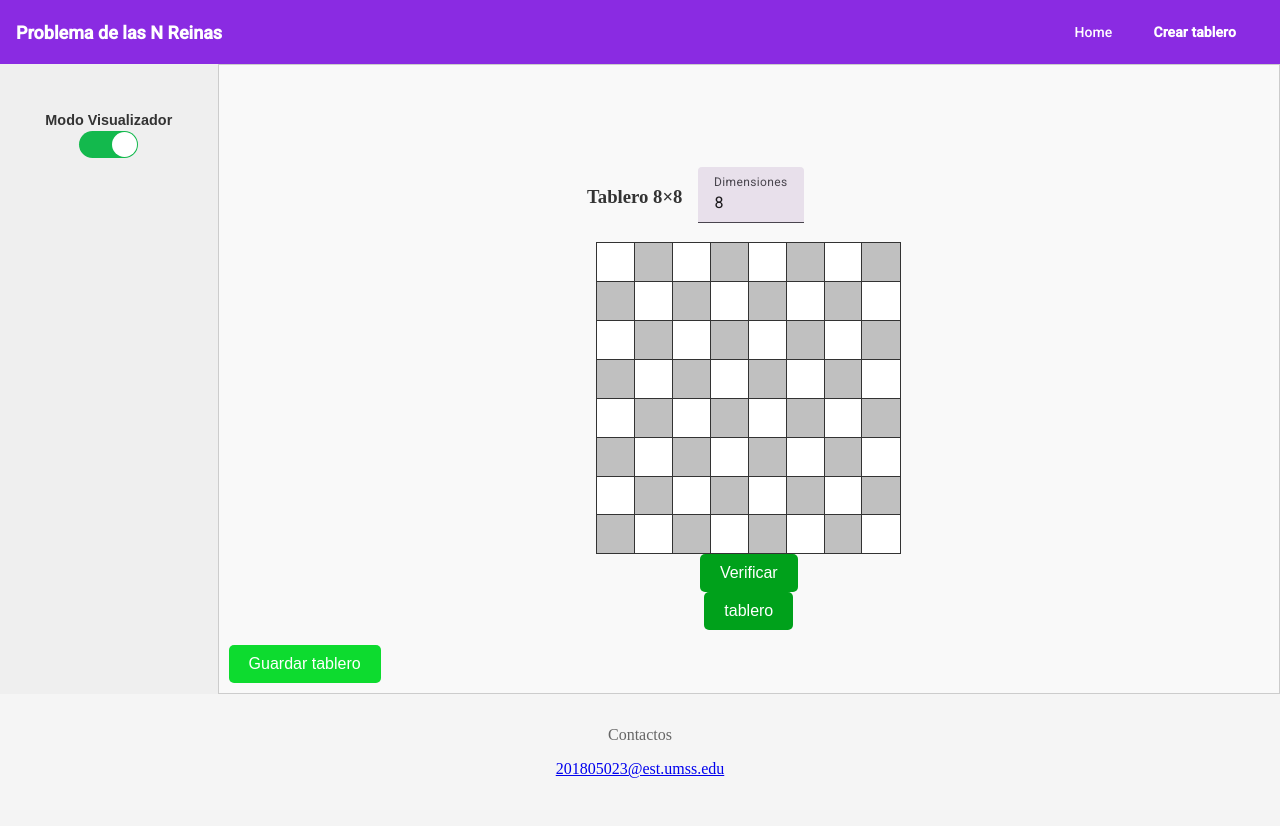
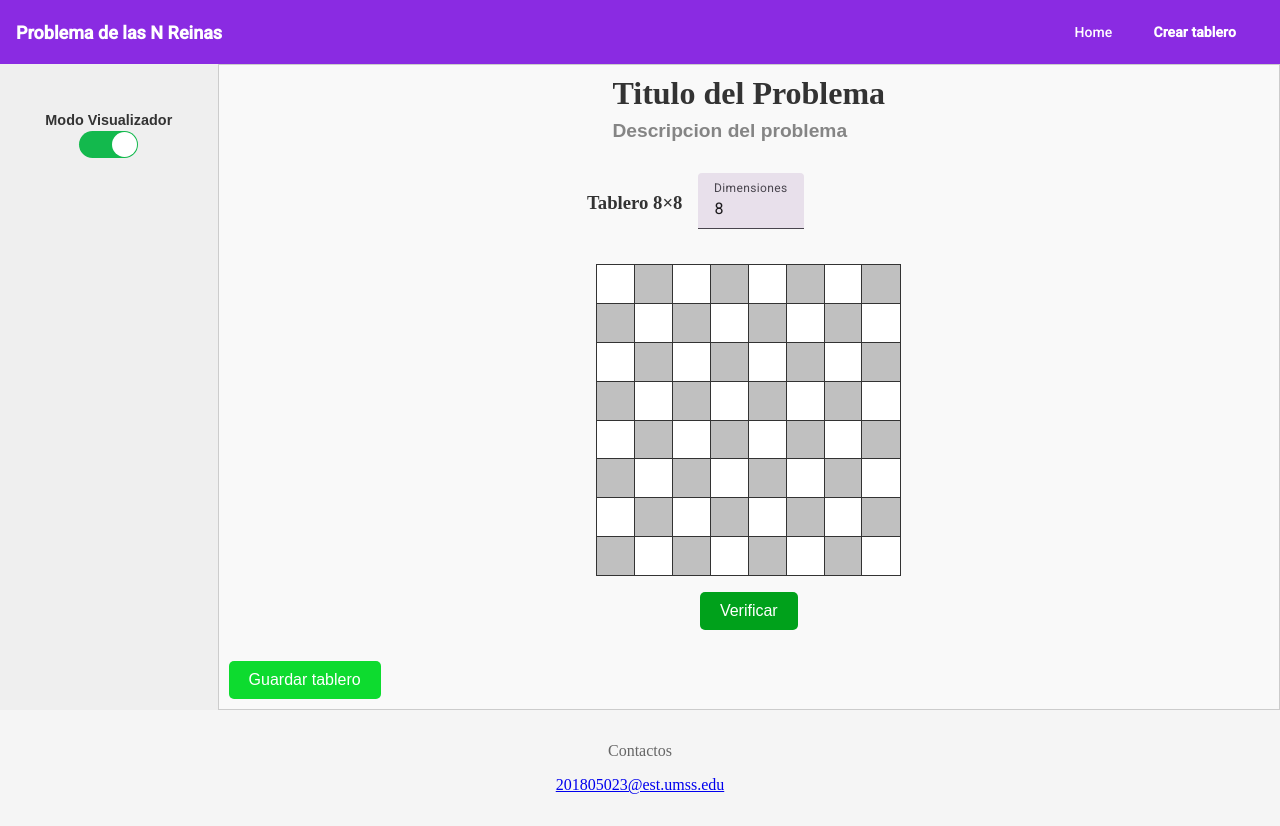
Before and after one commit to Frosmin/Proyecto_progra_web, an Angular app in the folder frontend/angular/: page /crear in a window 1280 px wide. Both pictures are taken after a click on the element 108 px from the left and 144 px from the top of the page. Built offline with nearby package versions, Linux system fonts and the light colour scheme.

Commit message:
feat: mejorar los estilos de los titulos y agregar espaciado entre los componentes

```diff
--- a/frontend/angular/src/app/board/board.component.html
+++ b/frontend/angular/src/app/board/board.component.html
@@ -49,9 +49,9 @@
     </div>
 
       <div class="btn-container">
-      <button class="creational-btn" (click)="console()">
+      <!-- <button class="creational-btn" (click)="console()">
         tablero
-      </button>
+      </button> -->
     </div>
     }
   </div>
--- a/frontend/angular/src/app/board/board.component.scss
+++ b/frontend/angular/src/app/board/board.component.scss
@@ -41,6 +41,7 @@
     display: flex;
     flex-direction: column;
     align-items: center;
+    gap: 1rem;
     height: 100%;
 
   }
--- a/frontend/angular/src/app/form/form.component.html
+++ b/frontend/angular/src/app/form/form.component.html
@@ -20,17 +20,20 @@
         <mat-form-field class="description">
           <mat-label>Titulo</mat-label>
           <!-- Vincula con ngModel a la propiedad boardTitle -->
-            <textarea matInput [(ngModel)]="boardTitle" name="boardTitle" rows="2" ></textarea>
+            <textarea matInput [(ngModel)]="boardTitle" name="boardTitle" rows="1" ></textarea>
         </mat-form-field>
         <mat-form-field class="description">
           <mat-label>Instrucciones del problema</mat-label>
           <!-- Vincula con ngModel a la propiedad boardDescription -->
-          <textarea matInput [(ngModel)]="boardDescription" name="boardDescription" rows="2" ></textarea>
+          <textarea matInput [(ngModel)]="boardDescription" name="boardDescription" rows="1" ></textarea>
         </mat-form-field>
       }@else{
-        <h2>{{boardTitle}}</h2>
-        <h3>{{boardDescription}}</h3>
+        <div class="board-header">
+          <h2>{{boardTitle ? boardTitle : "Titulo del Problema"}}</h2>
+          <h3>{{boardDescription ? boardDescription : "Descripcion del problema"}}</h3>
+        </div>
       }
+
 
 
     </div>
--- a/frontend/angular/src/app/form/form.component.scss
+++ b/frontend/angular/src/app/form/form.component.scss
@@ -84,6 +84,25 @@
     width: 70%;
 }
 
+.board-header{
+    // min-width: 40%;
+    margin-bottom: 1rem;
+    h2{
+        font-size: 2rem;
+        font-weight: bold;
+        margin: 0;
+        font-family: serif;
+        margin-bottom: 0.5rem;
+    }
+    h3{
+        font-size: 1.2rem;
+        font-family: sans-serif;
+        color: #858585;
+        font-weight: bold;
+        margin: 0;
+    }
+}
+
 
 @media (max-width: 900px){
     .form-container{
```
